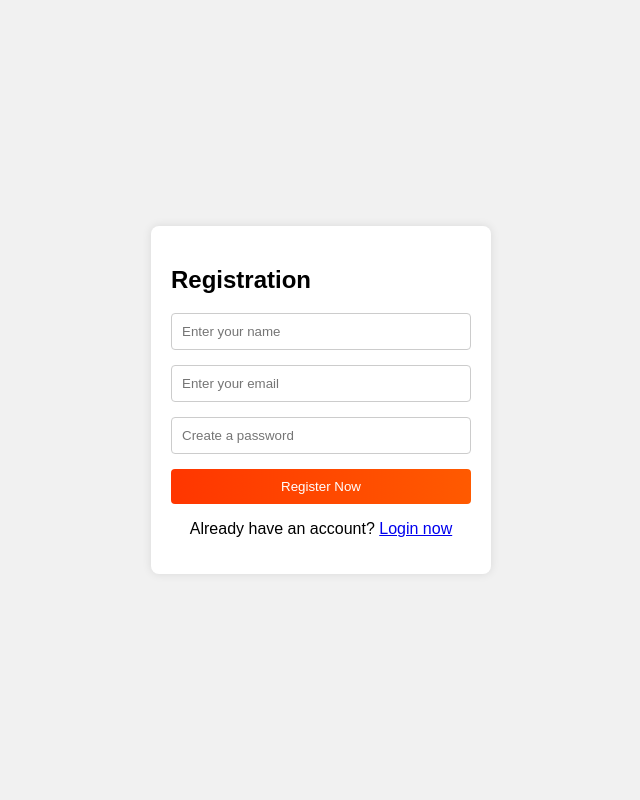
After one commit to Hasibul-islam1/The-charity, a PHP site: page /register.php in a window 1280 px wide. The commit adds this page. Shown: the whole page, without its empty margins (319-959 px from the left). Run offline with PHP 8.4, Linux system fonts and the light colour scheme.

Commit message:
add tow page

```diff
--- /dev/null
+++ b/css/style.css
@@ -0,0 +1,46 @@
+body {
+    font-family: Arial, sans-serif;
+    background-color: #f1f1f1;
+    display: flex;
+    justify-content: center;
+    align-items: center;
+    height: 100vh;
+    margin: 0;
+}
+
+.form-container {
+    background-color: white;
+    padding: 20px;
+    border-radius: 8px;
+    box-shadow: 0 0 10px rgba(0, 0, 0, 0.1);
+    width: 300px;
+}
+
+form {
+    display: flex;
+    flex-direction: column;
+}
+
+input {
+    margin-bottom: 15px;
+    padding: 10px;
+    border: 1px solid #ccc;
+    border-radius: 4px;
+}
+
+button {
+    background:linear-gradient(270deg, rgba(255, 90, 0, 1) 0%, rgba(255, 54, 0, 1) 100%);
+    color: white;
+    border: none;
+    padding: 10px;
+    border-radius: 4px;
+    cursor: pointer;
+}
+
+button:hover {
+    background:linear-gradient(270deg, rgba(255, 90, 0, 1) 0%, rgba(255, 54, 0, 1) 100%);
+}
+
+p {
+    text-align: center;
+}
--- a/footer.php
+++ b/footer.php
@@ -93,4 +93,4 @@
               </div><!-- .row -->
           </div><!-- .container -->
       </div><!-- .footer-bar -->
-  </footer>.site-footer -->
+  </footer>
--- a/header.php
+++ b/header.php
@@ -17,7 +17,7 @@
                     <a href="#">Donate Now</a>
                 </div><!-- .donate-btn -->
                 <div class="donate-btn">
-                    <a href="#">Volunteer</a>
+                    <a href="login.php">Volunteer</a>
                 </div>
             </div><!-- .col -->
         </div><!-- .row -->
--- /dev/null
+++ b/register.php
@@ -0,0 +1,46 @@
+<?php
+if ($_SERVER['REQUEST_METHOD'] == 'POST') {
+    $name = $_POST['name'];
+    $email = $_POST['email'];
+    $password = password_hash($_POST['password'], PASSWORD_DEFAULT);
+
+    $conn = new mysqli('localhost', 'root', '', 'user_auth');
+    if ($conn->connect_error) {
+        die('Connection failed: ' . $conn->connect_error);
+    }
+
+    $stmt = $conn->prepare('INSERT INTO users (name, email, password) VALUES (?, ?, ?)');
+    $stmt->bind_param('sss', $name, $email, $password);
+
+    if ($stmt->execute()) {
+        header("Location:login.php");
+    } else {
+        echo 'Error: ' . $stmt->error;
+    }
+
+    $stmt->close();
+    $conn->close();
+}
+?>
+
+<!DOCTYPE html>
+<html lang="en">
+<head>
+    <meta charset="UTF-8">
+    <meta name="viewport" content="width=device-width, initial-scale=1.0">
+    <title>Register</title>
+    <link rel="stylesheet" href="css/style.css">
+</head>
+<body>
+    <div class="form-container">
+        <form action="" method="POST">
+            <h2>Registration</h2>
+            <input type="text" name="name" placeholder="Enter your name" required>
+            <input type="email" name="email" placeholder="Enter your email" required>
+            <input type="password" name="password" placeholder="Create a password" required>
+            <button type="submit">Register Now</button>
+            <p>Already have an account? <a href="login.php">Login now</a></p>
+        </form>
+    </div>
+</body>
+</html>
```
Also changed, not shown: login.php (added, +47 -0 lines).
